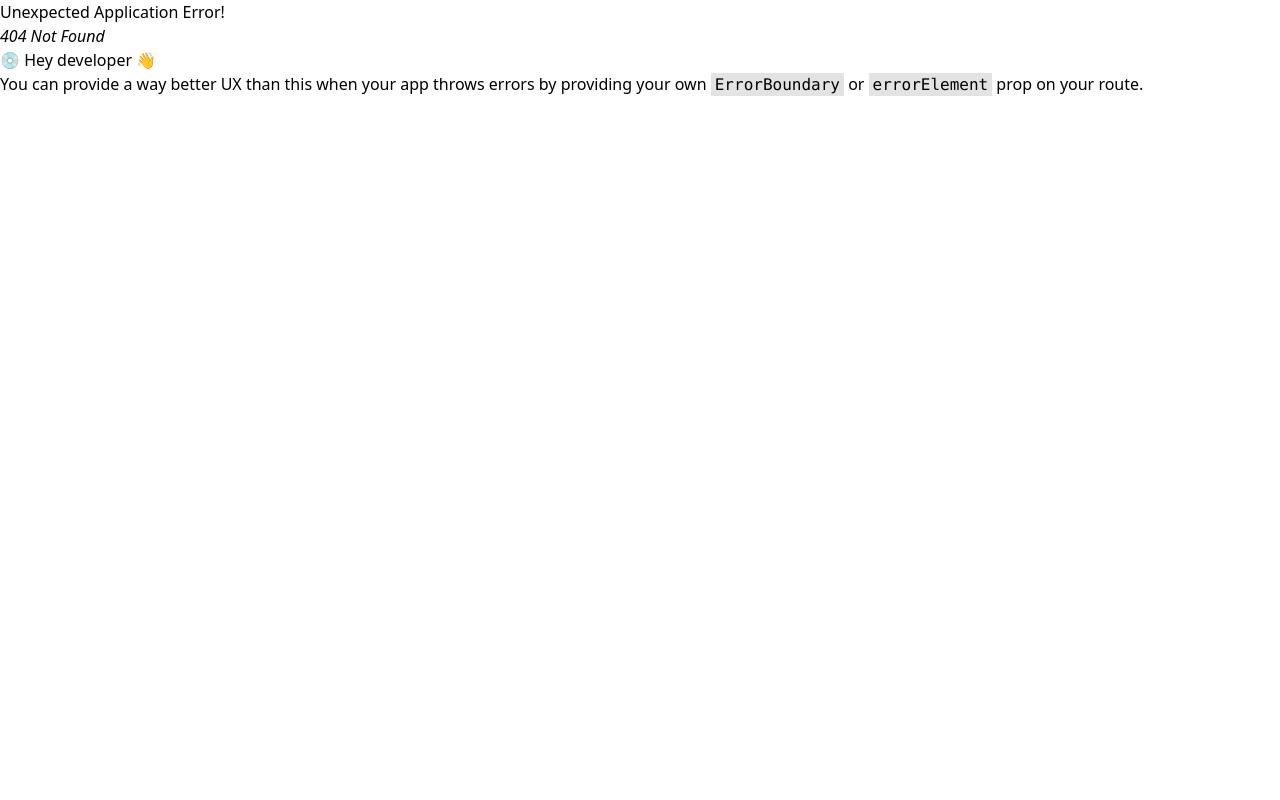
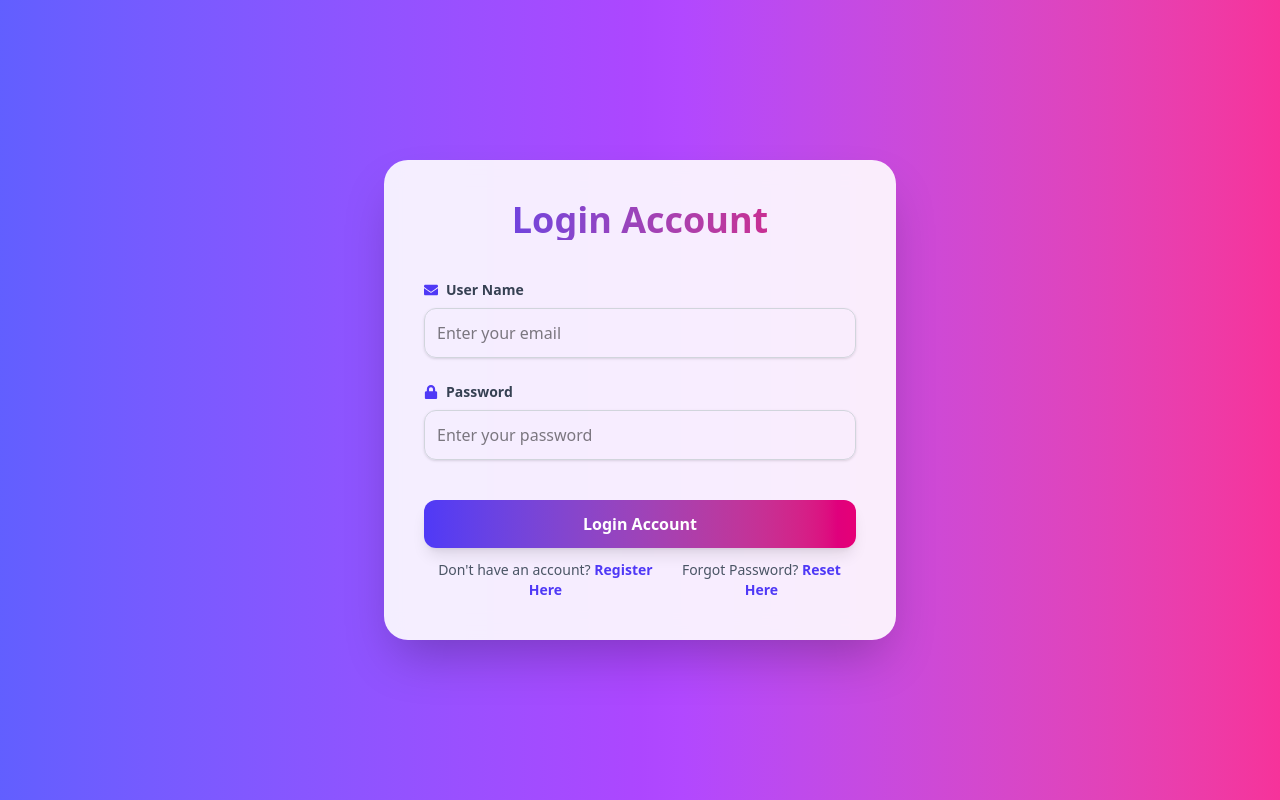
Before and after one commit to liton-das/practice-auth, a React (Vite) app in the folder client/: page /login in a window 1280 px wide. Before the commit this address had no page. Built offline with nearby package versions, Linux system fonts and the light colour scheme.

Commit message:
work with login form

```diff
--- a/client/src/App.jsx
+++ b/client/src/App.jsx
@@ -18,8 +18,8 @@ const App = () => {
           <Route path='/add-category' element={<AddCategory/>}/>
       </Route>
       {/* Auth Routes */}
-      <Route path='/auth/register' element={<RegistrationForm/>}/>
-      <Route path='/auth/login' element={<Login/>}/>
+      <Route path='/register' element={<RegistrationForm/>}/>
+      <Route path='/login' element={<Login/>}/>
     </Route>
   ))
   return (
--- a/client/src/pages/auth/Login.jsx
+++ b/client/src/pages/auth/Login.jsx
@@ -4,19 +4,19 @@ import { FaEnvelope, FaLock } from "react-icons/fa";
 import Button from '../../components/Button';
 import InputGroup from '../../components/InputGroup';
 import fieldError from '../../helpers/FieldError';
-import useApi from '../../hooks/useApi';
+import Cookies from 'js-cookie'
+import axios from 'axios';
 import getToastMsg from '../../helpers/toastMsg';
-import Cookies from 'js-cookie'
 import { useNavigate } from 'react-router'
 const INITIAL_DATA = {
     email:'',
     password:''
 }
 const Login = () => {
-  const [inputField,setInputField]=useState({...INITIAL_DATA})
+      const [inputField,setInputField]=useState({...INITIAL_DATA})
       const [error,setError]=useState('')
-      const {postData,allData,errors,loading,token} = useApi()
-      const navigator = useNavigate()
+      const [loading,setLoading] = useState(false)
+      const navigate = useNavigate()
       // handleChange function
       const handleChange=(e)=>{
           setInputField((prev)=>({
@@ -26,33 +26,35 @@ const Login = () => {
           setError('')
       }
       // handle submit function
-      const handleSubmit = (e)=>{
+      const handleSubmit = async(e)=>{
+        setLoading(true)
         e.preventDefault()
-        const isError = fieldError(inputField,[
-          'email',
-          'password'
-        ])
-        if(isError){
-          setError(isError)
-        }else{
-          // send form data to the server
-          postData('http://localhost:4000/auth/login',inputField)
-          navigator('/')
-          setError('')
-          setInputField(INITIAL_DATA)
+        let isError={}
+        if(!inputField.email){
+          isError.email = `${inputField.email} is required!`
+        }
+        if(!inputField.password){
+          isError.password = `${inputField.password} is required!`
+        }
+        const isValid = Object.keys(isError).length != 0 ? isError:null
+        if(isValid){
+          setError(isValid)
+          setLoading(false)
+          return
+        }
+        try {
+            const userData = await axios.post(`http://localhost:4000/auth/login`,inputField)
+            const user = await userData.data
+            Cookies.set('token',user.accessToken)
+            getToastMsg.success(user.message)
+            setLoading(false)
+            setInputField(INITIAL_DATA)
+            navigate('/register')
+        } catch (err) {
+          getToastMsg.error(err.response.data.message)
+          setLoading(false)
         }
       }
-    useEffect(()=>{
-      if(errors){
-        getToastMsg.error(errors)
-      }else{setInterval
-        getToastMsg.success(allData.message)
-
-      }
-      if(allData.accessToken){
-        Cookies.set('token', token)
-      }
-    },[allData,errors,token])
   return (
     <>
       <div className="min-h-screen flex items-center justify-center bg-linear-to-r from-indigo-500 via-purple-500 to-pink-500 p-6">
```
